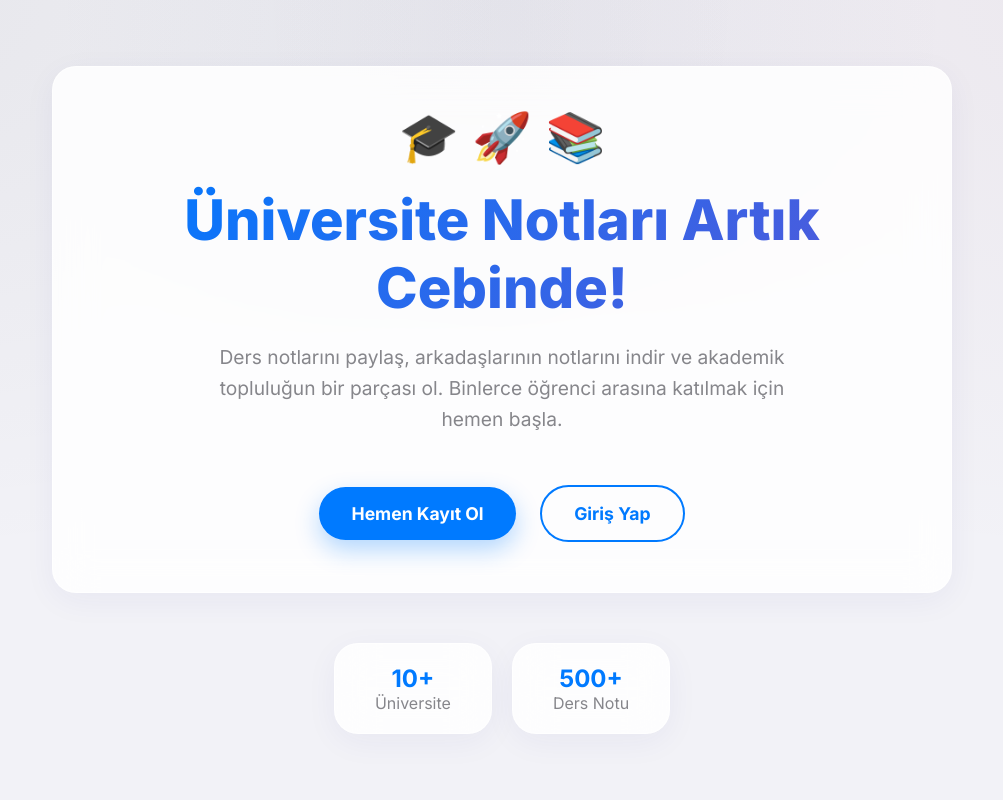
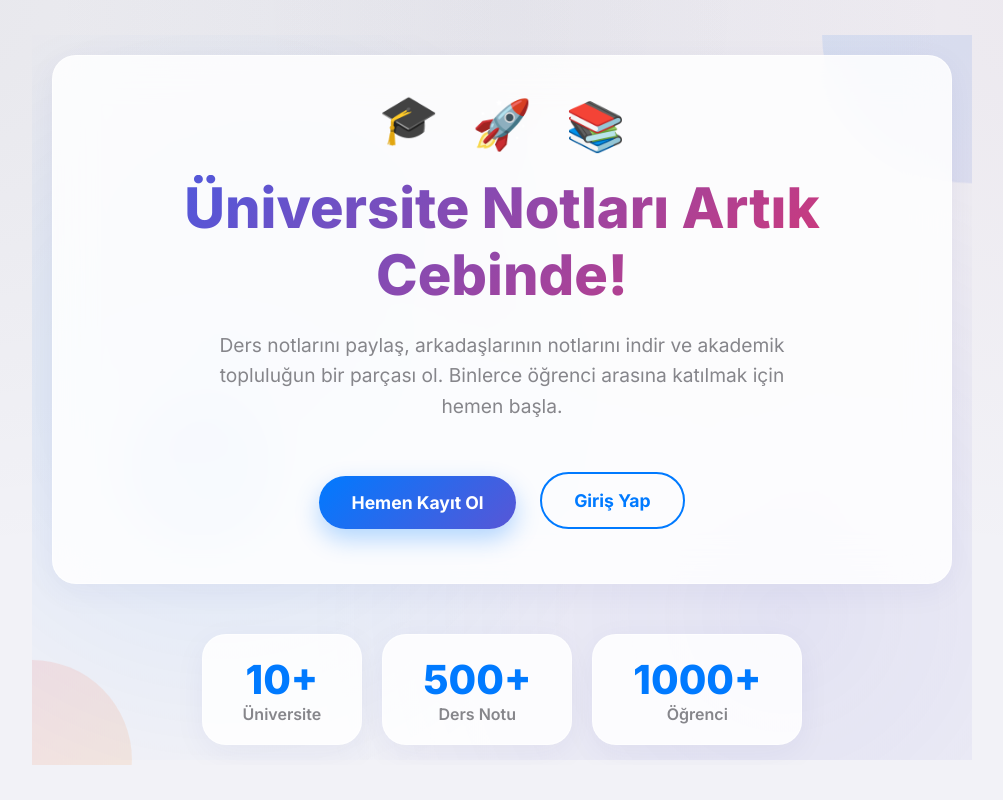
Before and after one commit to serhatblb/UniEduNote_, a Django app: page / in a window 1280 px wide. Shown: the whole page, without its empty margins (138-1141 px from the left). Run offline with Django 5.2, Linux system fonts and the light colour scheme; some libraries are stand-ins or nearby versions.

Commit message:
index sayfası duzenlendi

```diff
--- a/templates/index.html
+++ b/templates/index.html
@@ -4,45 +4,334 @@
 
 {% block content %}
 <style>
-    /* Landing Page Özel Stilleri */
-    .landing-page { text-align: center; padding: 20px; display: flex; flex-direction: column; align-items: center; justify-content: center; min-height: 80vh; }
-    .landing-hero h1 { font-size: 3.5rem; font-weight: 800; background: linear-gradient(135deg, #007AFF, #5856D6); -webkit-background-clip: text; -webkit-text-fill-color: transparent; margin-bottom: 20px; }
-    .landing-hero p { font-size: 1.2rem; color: #86868B; max-width: 600px; margin: 0 auto 40px; line-height: 1.6; }
-    .landing-btn { padding: 16px 32px; border-radius: 50px; font-weight: 700; font-size: 1.1rem; transition: 0.3s; display: inline-block; margin: 10px; }
-    .btn-primary { background: #007AFF; color: white; box-shadow: 0 10px 25px rgba(0, 122, 255, 0.3); }
-    .btn-primary:hover { transform: translateY(-3px); }
-    .btn-outline { border: 2px solid #007AFF; color: #007AFF; }
-    .btn-outline:hover { background: #007AFF; color: white; }
+    @keyframes float {
+        0%, 100% { transform: translateY(0px); }
+        50% { transform: translateY(-20px); }
+    }
+
+    @keyframes fadeInUp {
+        from {
+            opacity: 0;
+            transform: translateY(30px);
+        }
+        to {
+            opacity: 1;
+            transform: translateY(0);
+        }
+    }
+
+    @keyframes gradient {
+        0% { background-position: 0% 50%; }
+        50% { background-position: 100% 50%; }
+        100% { background-position: 0% 50%; }
+    }
+
+    @keyframes pulse {
+        0%, 100% { transform: scale(1); }
+        50% { transform: scale(1.05); }
+    }
+
+    .landing-page {
+        text-align: center;
+        padding: 20px;
+        display: flex;
+        flex-direction: column;
+        align-items: center;
+        justify-content: center;
+        min-height: 80vh;
+        position: relative;
+        overflow: hidden;
+    }
+
+    /* Animated background particles */
+    .landing-page::before {
+        content: '';
+        position: absolute;
+        width: 100%;
+        height: 100%;
+        background: radial-gradient(circle at 20% 50%, rgba(0, 122, 255, 0.1) 0%, transparent 50%),
+                    radial-gradient(circle at 80% 80%, rgba(88, 86, 214, 0.1) 0%, transparent 50%);
+        animation: float 8s ease-in-out infinite;
+        z-index: 0;
+    }
+
+    .landing-hero {
+        animation: fadeInUp 0.8s ease-out;
+        position: relative;
+        z-index: 1;
+    }
+
+    .landing-hero h1 {
+        font-size: 3.5rem;
+        font-weight: 800;
+        background: linear-gradient(135deg, #007AFF, #5856D6, #FF2D55);
+        background-size: 200% 200%;
+        animation: gradient 5s ease infinite;
+        -webkit-background-clip: text;
+        -webkit-text-fill-color: transparent;
+        background-clip: text;
+        margin-bottom: 20px;
+        line-height: 1.2;
+    }
+
+    .landing-hero p {
+        font-size: 1.2rem;
+        color: #86868B;
+        max-width: 600px;
+        margin: 0 auto 40px;
+        line-height: 1.6;
+        animation: fadeInUp 0.8s ease-out 0.2s both;
+    }
+
+    .emoji-container {
+        font-size: 3rem;
+        margin-bottom: 20px;
+        animation: fadeInUp 0.8s ease-out 0.1s both;
+    }
+
+    .emoji-container span {
+        display: inline-block;
+        animation: float 3s ease-in-out infinite;
+        margin: 0 10px;
+    }
+
+    .emoji-container span:nth-child(1) {
+        animation-delay: 0s;
+    }
+
+    .emoji-container span:nth-child(2) {
+        animation-delay: 0.3s;
+    }
+
+    .emoji-container span:nth-child(3) {
+        animation-delay: 0.6s;
+    }
+
+    .landing-btn {
+        padding: 16px 32px;
+        border-radius: 50px;
+        font-weight: 700;
+        font-size: 1.1rem;
+        transition: all 0.3s ease;
+        display: inline-block;
+        margin: 10px;
+        text-decoration: none;
+        border: none;
+        cursor: pointer;
+        position: relative;
+        overflow: hidden;
+    }
+
+    .btn-primary {
+        background: linear-gradient(135deg, #007AFF, #5856D6);
+        color: white;
+        box-shadow: 0 10px 25px rgba(0, 122, 255, 0.3);
+    }
+
+    .btn-primary::before {
+        content: '';
+        position: absolute;
+        top: 0;
+        left: -100%;
+        width: 100%;
+        height: 100%;
+        background: linear-gradient(90deg, transparent, rgba(255,255,255,0.3), transparent);
+        transition: left 0.5s;
+    }
+
+    .btn-primary:hover::before {
+        left: 100%;
+    }
+
+    .btn-primary:hover {
+        transform: translateY(-3px) scale(1.05);
+        box-shadow: 0 15px 35px rgba(0, 122, 255, 0.4);
+    }
+
+    .btn-outline {
+        border: 2px solid #007AFF;
+        color: #007AFF;
+        background: transparent;
+    }
+
+    .btn-outline:hover {
+        background: #007AFF;
+        color: white;
+        transform: translateY(-3px) scale(1.05);
+        box-shadow: 0 10px 25px rgba(0, 122, 255, 0.3);
+    }
+
+    .button-container {
+        margin-top: 30px;
+        animation: fadeInUp 0.8s ease-out 0.3s both;
+    }
+
+    .stats-container {
+        display: flex;
+        gap: 20px;
+        margin-top: 50px;
+        flex-wrap: wrap;
+        justify-content: center;
+        animation: fadeInUp 0.8s ease-out 0.4s both;
+        position: relative;
+        z-index: 1;
+    }
+
+    .stat-card {
+        padding: 20px 40px;
+        min-width: 150px;
+        transition: all 0.3s ease;
+        position: relative;
+        overflow: hidden;
+    }
+
+    .stat-card::before {
+        content: '';
+        position: absolute;
+        top: 0;
+        left: 0;
+        width: 100%;
+        height: 100%;
+        background: linear-gradient(135deg, rgba(0, 122, 255, 0.1), rgba(88, 86, 214, 0.1));
+        opacity: 0;
+        transition: opacity 0.3s ease;
+    }
+
+    .stat-card:hover {
+        transform: translateY(-10px) scale(1.05);
+        box-shadow: 0 20px 40px rgba(0, 122, 255, 0.2);
+    }
+
+    .stat-card:hover::before {
+        opacity: 1;
+    }
+
+    .stat-card h2 {
+        margin: 0;
+        color: #007AFF;
+        font-size: 2.5rem;
+        font-weight: 800;
+        position: relative;
+        z-index: 1;
+    }
+
+    .stat-card p {
+        margin: 0;
+        color: #86868B;
+        font-size: 1rem;
+        font-weight: 600;
+        position: relative;
+        z-index: 1;
+    }
+
+    .stat-card:nth-child(1) {
+        animation-delay: 0.5s;
+    }
+
+    .stat-card:nth-child(2) {
+        animation-delay: 0.6s;
+    }
+
+    .stat-card:nth-child(3) {
+        animation-delay: 0.7s;
+    }
+
+    /* Floating shapes decoration */
+    .decoration-shape {
+        position: absolute;
+        border-radius: 50%;
+        opacity: 0.1;
+        z-index: 0;
+    }
+
+    .shape-1 {
+        width: 300px;
+        height: 300px;
+        background: linear-gradient(135deg, #007AFF, #5856D6);
+        top: -150px;
+        right: -150px;
+        animation: float 6s ease-in-out infinite;
+    }
+
+    .shape-2 {
+        width: 200px;
+        height: 200px;
+        background: linear-gradient(135deg, #FF2D55, #FF9500);
+        bottom: -100px;
+        left: -100px;
+        animation: float 8s ease-in-out infinite reverse;
+    }
+
+    .shape-3 {
+        width: 150px;
+        height: 150px;
+        background: linear-gradient(135deg, #5856D6, #007AFF);
+        top: 50%;
+        left: 10%;
+        animation: float 7s ease-in-out infinite;
+    }
 
     @media (max-width: 768px) {
-        .landing-hero h1 { font-size: 2.5rem; }
+        .landing-hero h1 {
+            font-size: 2.5rem;
+        }
+
+        .landing-hero p {
+            font-size: 1rem;
+        }
+
+        .landing-btn {
+            padding: 14px 28px;
+            font-size: 1rem;
+        }
+
+        .emoji-container {
+            font-size: 2.5rem;
+        }
+
+        .stat-card h2 {
+            font-size: 2rem;
+        }
     }
 </style>
 
 <div class="landing-page">
+    <!-- Decorative shapes -->
+    <div class="decoration-shape shape-1"></div>
+    <div class="decoration-shape shape-2"></div>
+    <div class="decoration-shape shape-3"></div>
+
     <div class="landing-hero glass" style="padding: 40px; max-width: 900px; width: 100%;">
-        <div style="font-size: 3rem; margin-bottom: 20px;">🎓 🚀 📚</div>
+        <div class="emoji-container">
+            <span>🎓</span>
+            <span>🚀</span>
+            <span>📚</span>
+        </div>
         <h1>Üniversite Notları Artık Cebinde!</h1>
         <p>
             Ders notlarını paylaş, arkadaşlarının notlarını indir ve akademik topluluğun bir parçası ol.
             Binlerce öğrenci arasına katılmak için hemen başla.
         </p>
 
-        <div style="margin-top: 30px;">
+        <div class="button-container">
             <a href="{% url 'register' %}" class="landing-btn btn-primary">Hemen Kayıt Ol</a>
             <a href="{% url 'login' %}" class="landing-btn btn-outline">Giriş Yap</a>
         </div>
     </div>
 
     <!-- İstatistikler -->
-    <div style="display: flex; gap: 20px; margin-top: 50px; flex-wrap: wrap; justify-content: center;">
-        <div class="glass" style="padding: 20px 40px; min-width: 150px;">
-            <h2 style="margin: 0; color: #007AFF;">10+</h2>
-            <p style="margin: 0; color: #86868B;">Üniversite</p>
+    <div class="stats-container">
+        <div class="glass stat-card">
+            <h2>10+</h2>
+            <p>Üniversite</p>
         </div>
-        <div class="glass" style="padding: 20px 40px; min-width: 150px;">
-            <h2 style="margin: 0; color: #007AFF;">500+</h2>
-            <p style="margin: 0; color: #86868B;">Ders Notu</p>
+        <div class="glass stat-card">
+            <h2>500+</h2>
+            <p>Ders Notu</p>
+        </div>
+        <div class="glass stat-card">
+            <h2>1000+</h2>
+            <p>Öğrenci</p>
         </div>
     </div>
 </div>
```
